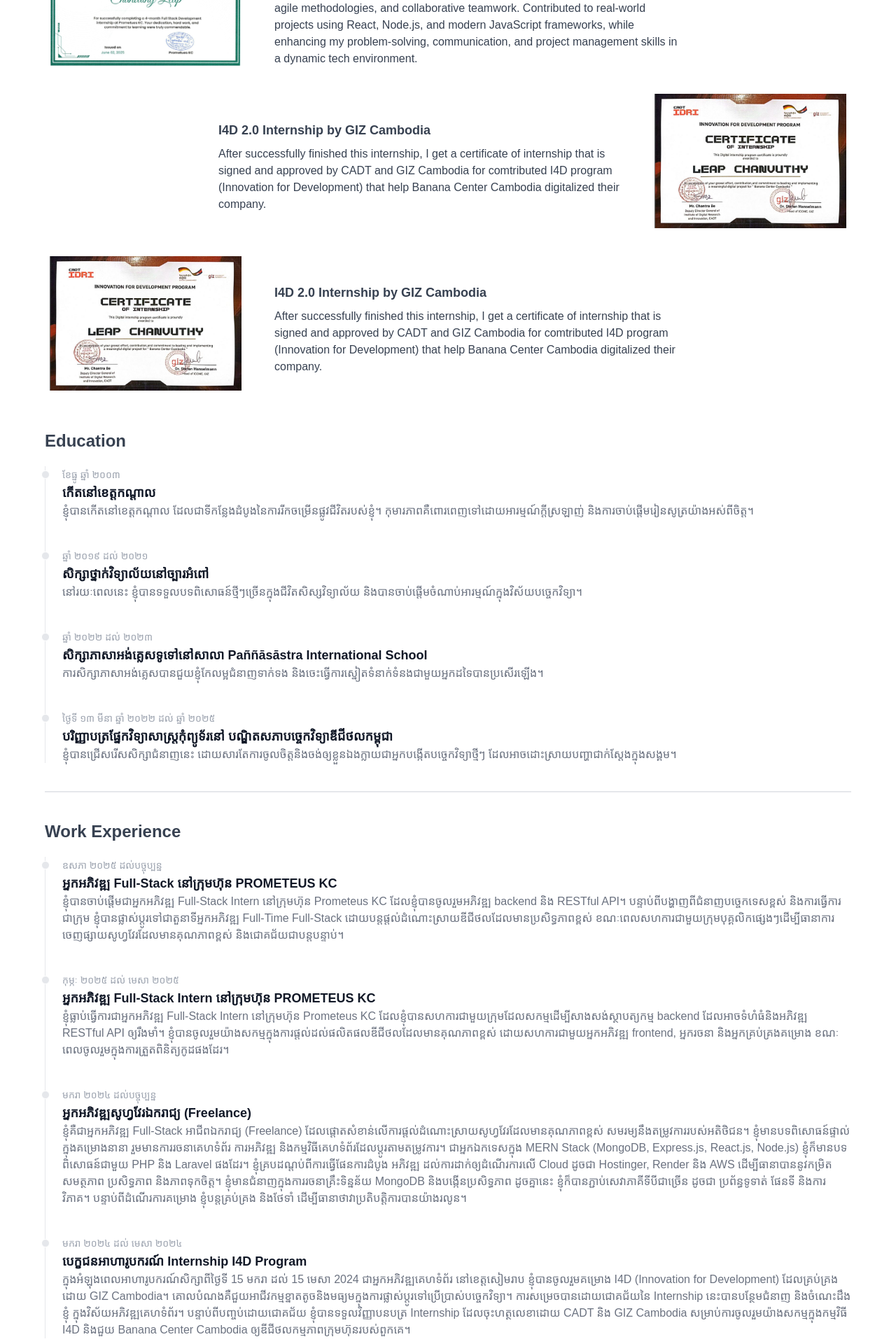
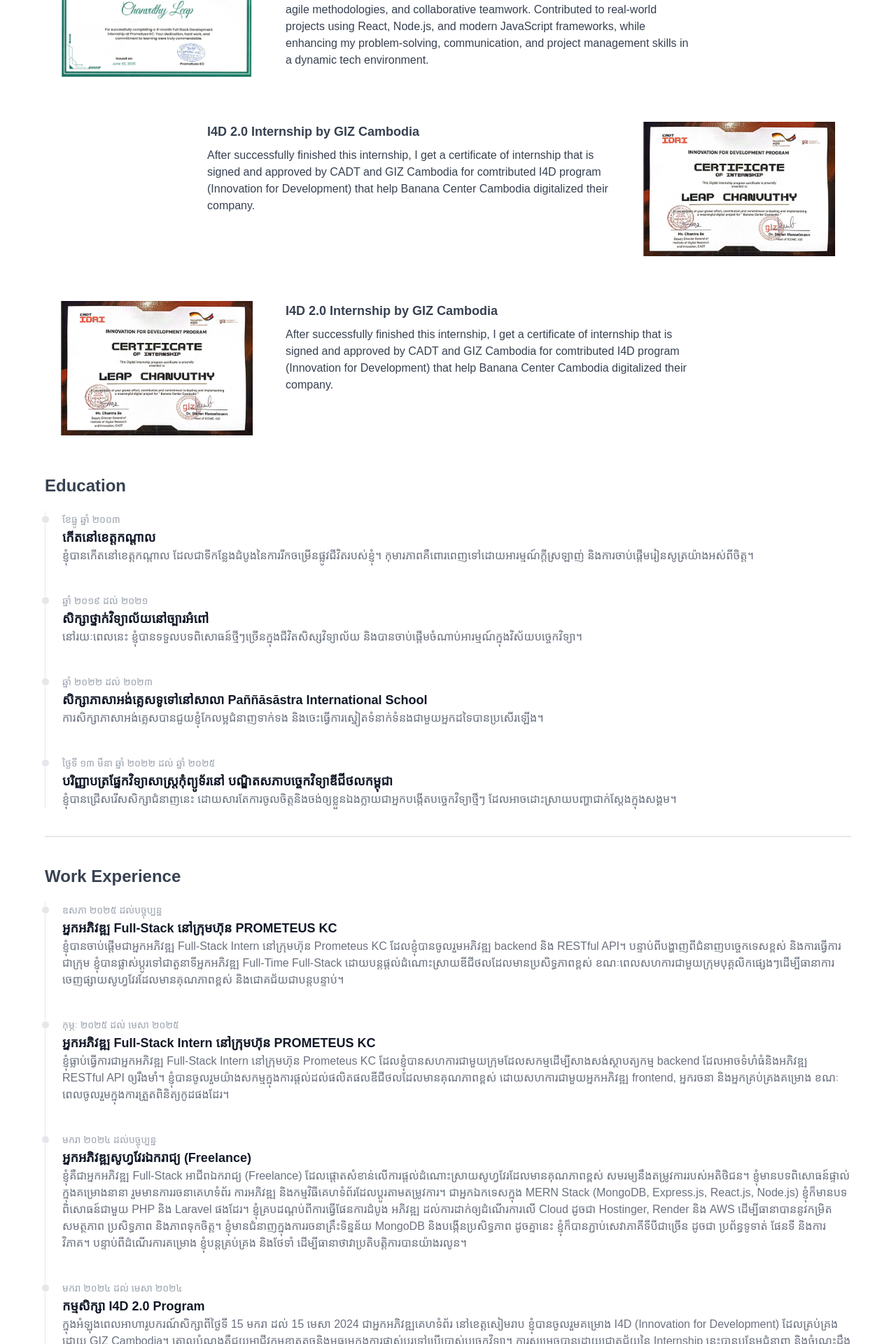
Before and after one commit to Leap-Chanvuthy/personal-portfolio, a React (Vite) app: page /about in a window 1280 px wide. Shown: the part 1040-2960 px from the top of the page at 70% size. Built offline with nearby package versions, Linux system fonts and the light colour scheme; some icons are missing; a web font is replaced by a local one.

Commit message:
fix website performance

```diff
--- a/src/components/resusable/buy-me-coffee.jsx
+++ b/src/components/resusable/buy-me-coffee.jsx
@@ -10,7 +10,7 @@
             <h3 className="text-2xl font-bold">{t('supportMe.hi')}</h3>
             <p>{t('supportMe.thanks')}</p>
             <div className="flex flex-col lg:md:flex-row items-start gap-5 my-5">
-                <img src="assets/bmc-logo.svg" />
+                <img src="/assets/bmc-logo.svg" alt="coffee" />
                 <div>
                     <p className="font-bold">{t('supportMe.title')}</p>
                     <a className="underline" target="_blank" href={`${t('supportMe.abaLink')}`}>{t('supportMe.abaLink')}</a>
--- a/src/components/resusable/grid-image.jsx
+++ b/src/components/resusable/grid-image.jsx
@@ -3,10 +3,10 @@
 const GridImage = ({image1 , image2 , image3}) =>{
     return (
         <div className="flex items-center gap-10">
-            <img className="w-[146px] h-[261px] lg:md:w-[180px] lg:md:h-[314px] object-cover rounded-lg" src={image1} />
+            <img className="w-[146px] h-[261px] lg:md:w-[180px] lg:md:h-[314px] object-cover rounded-lg" src={image1} alt={image1} />
             <div className="flex flex-col gap-10">
-                <img className="w-[143px] h-[202px] lg:md:w-[175px] lg:md:h-[244px] object-cover rounded-lg" src={image2} />
-                <img className="w-[143px] h-[150px] lg:md:w-[175px] lg:md:h-[180px] object-cover rounded-lg" src={image3} />
+                <img className="w-[143px] h-[202px] lg:md:w-[175px] lg:md:h-[244px] object-cover rounded-lg" src={image2} alt={image2}/>
+                <img className="w-[143px] h-[150px] lg:md:w-[175px] lg:md:h-[180px] object-cover rounded-lg" src={image3} alt={image3} />
             </div>
         </div>
     )
--- a/src/data/work-km.js
+++ b/src/data/work-km.js
@@ -19,7 +19,7 @@
     },
     {
       date: "មករា ២០២៤ ដល់ មេសា ២០២៤",
-      title: "បេក្ខជនអាហារូបករណ៍ Internship I4D Program",
+      title: "កម្មសិក្សា I4D 2.0 Program",
       subtitle:
         "ក្នុងអំឡុងពេលអាហារូបករណ៍សិក្សាពីថ្ងៃទី 15 មករា ដល់ 15 មេសា 2024 ជាអ្នកអភិវឌ្ឍគេហទំព័រ នៅខេត្តសៀមរាប ខ្ញុំបានចូលរួមគម្រោង I4D (Innovation for Development) ដែលគ្រប់គ្រងដោយ GIZ Cambodia។ គោលបំណងគឺជួយអាជីវកម្មខ្នាតតូចនិងមធ្យមក្នុងការផ្លាស់ប្តូរទៅប្រើប្រាស់បច្ចេកវិទ្យា។ ការសម្រេចបានដោយជោគជ័យនៃ Internship នេះបានបន្ថែមជំនាញ និងចំណេះដឹងខ្ញុំ ក្នុងវិស័យអភិវឌ្ឍគេហទំព័រ។ បន្ទាប់ពីបញ្ចប់ដោយជោគជ័យ ខ្ញុំបានទទួលវិញ្ញាបនបត្រ Internship ដែលចុះហត្ថលេខាដោយ CADT និង GIZ Cambodia សម្រាប់ការចូលរួមយ៉ាងសកម្មក្នុងកម្មវិធី I4D និងជួយ Banana Center Cambodia ឲ្យឌីជីថលកម្មភាពក្រុមហ៊ុនរបស់ពួកគេ។"
     }
--- a/src/pages/about/_components/certificate-card.jsx
+++ b/src/pages/about/_components/certificate-card.jsx
@@ -3,11 +3,6 @@
 const fadeInLeft = {
     hidden: { opacity: 0, x: -50 },
     visible: { opacity: 1, x: 0 },
-};
-
-const fadeInTop = {
-    hidden: { opacity: 0, y: -30 },
-    visible: { opacity: 1, y: 0 },
 };
 
 const CertificateCard = () => {
@@ -30,9 +25,9 @@
     ];
 
     return (
-        <div className="mx-10 lg:md:mx-0 scroll-mt-32" id="certificates">
+        <div className="mx-4 md:mx-10 lg:md:mx-0 scroll-mt-32" id="certificates">
             <h3 className="font-bold text-2xl lg:md:text-2xl mb-6">Certificates</h3>
-            <div className="space-y-6">
+            <div className="space-y-8">
                 {certificates.map((cert, idx) => (
                     <motion.div
                         key={idx}
@@ -60,16 +55,23 @@
 
 const Card = ({ title, body, src, reverse }) => {
     return (
-        <div className={`flex gap-10 items-center ${reverse ? "flex-row-reverse" : ""}`}>
+        <div
+            className={`
+                flex flex-col md:flex-row
+                ${reverse ? "md:flex-row-reverse" : ""}
+                gap-6 md:gap-10 items-center md:items-start
+                bg-white dark:bg-dark rounded-lg  p-4
+            `}
+        >
             <img
                 src={src}
                 alt={title}
-                className="w-72 h-48 object-contain mb-4 select-none"
+                className="w-40 h-28 md:w-72 md:h-48 object-contain mb-4 md:mb-0 select-none"
                 draggable={false}
             />
-            <div className="flex flex-col items-start max-w-xl">
-                <h4 className="font-semibold text-lg mb-2">{title}</h4>
-                <p>{body}</p>
+            <div className="flex flex-col items-center md:items-start max-w-xl">
+                <h4 className="font-semibold text-lg mb-2 text-center md:text-left">{title}</h4>
+                <p className="text-gray-700 dark:text-gray-300 text-center md:text-left">{body}</p>
             </div>
         </div>
     );
```
Lines whose indentation alone changed are shown as unchanged.
